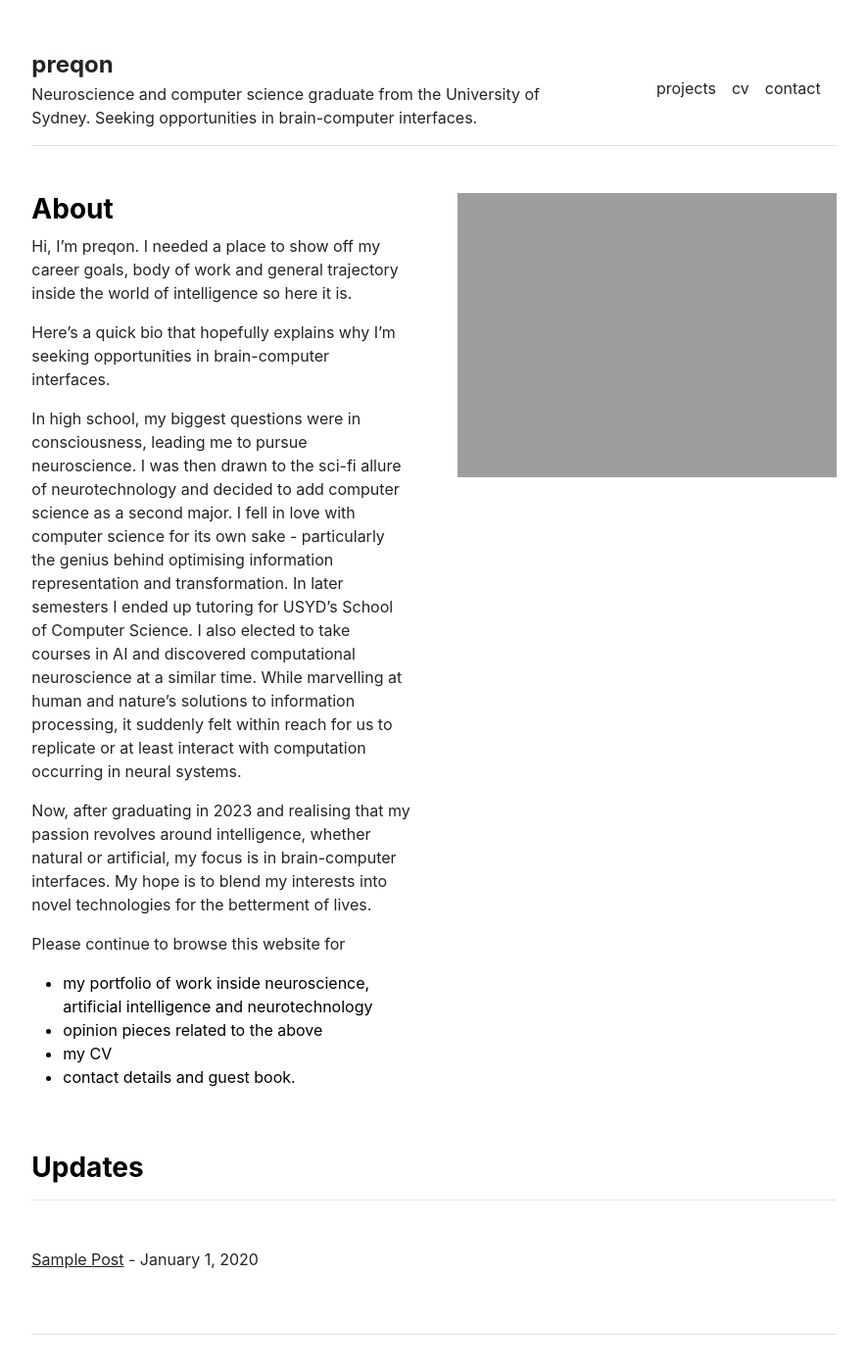
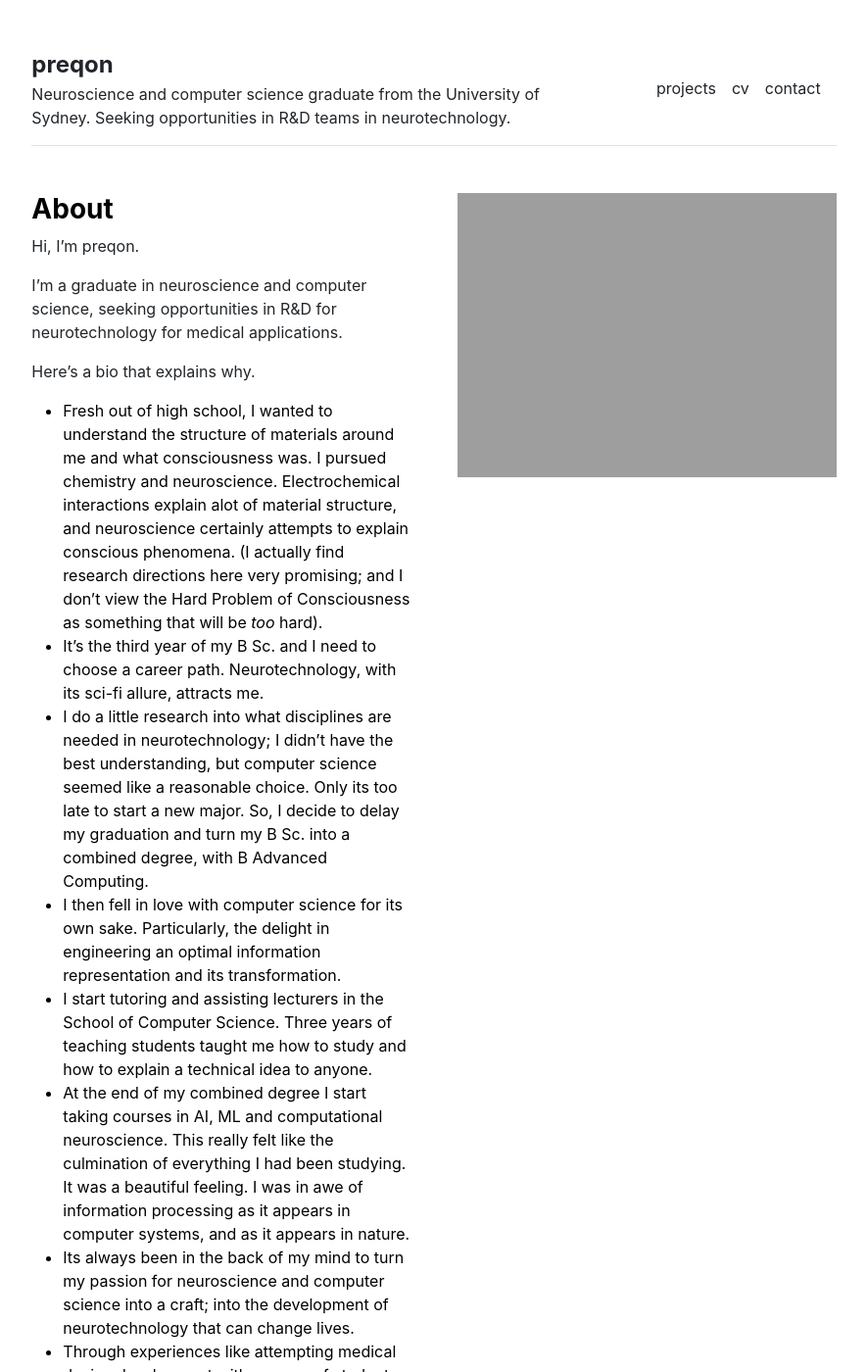
Before and after one commit to preqon/preqon.github.io, a Jekyll site: the page built from index.md, in a window 1280 px wide and 1400 px high. Shown: the whole window at 98% size, without its empty margins (197-1082 px from the left). Built offline with Jekyll 4.4.1, drawn with Linux system fonts in a browser that asks for light colours; some of the changed text lies outside the part shown.

Commit message:
update bio + about

```diff
--- a/_config.yml
+++ b/_config.yml
@@ -1,7 +1,7 @@
 title: preqon
 
 description: "Neuroscience and computer science graduate from the University of
-Sydney. Seeking opportunities in brain-computer interfaces."
+Sydney. Seeking opportunities in R&D teams in neurotechnology."
 
 url: "https://preqon.github.io" # the base hostname & protocol for your site, e.g. http://example.com
 
@@ -9,4 +9,4 @@ baseurl: "" # the subpath of your site, e.g. /blog
 
 sass:
   sass_dir: _sass
-  style: compressed # compresesd or expanded
+  style: compressed # compressed or expanded
--- a/index.md
+++ b/index.md
@@ -3,33 +3,62 @@ layout: home
 title: "Home"
 ---
 
-Hi, I'm preqon. I needed a place to show off my career goals, body of work and
-general trajectory inside the world of intelligence so here it is.
+Hi, I'm preqon.
 
-Here's a quick bio that hopefully explains why I'm seeking opportunities in
-brain-computer interfaces.
+I'm a graduate in neuroscience and computer science, seeking opportunities
+in R&D for neurotechnology for medical applications.
 
-In high school, my biggest questions were in consciousness, leading me to
-pursue neuroscience. I was then drawn to the sci-fi allure of neurotechnology
-and decided to add computer science as a second major. I fell in love
-with computer science for its own sake - particularly the genius behind
-optimising information representation and transformation. In later semesters I
-ended up tutoring for USYD's School of Computer Science. I also elected to take
-courses in AI and discovered computational neuroscience at
-a similar time.
-While marvelling at human and nature's solutions to information processing, it
-suddenly felt within reach for us to replicate or at least interact with
-computation occurring in neural systems.
+Here's a bio that explains why.
 
-Now, after graduating in 2023 and realising that my passion revolves around
-intelligence, whether natural or artificial, my focus is in brain-computer
-interfaces. My hope is to blend my interests into novel technologies for
-the betterment of lives.
+- Fresh out of high school, I wanted to understand the structure of materials
+around me and what consciousness was. I pursued chemistry and neuroscience.
+Electrochemical interactions explain alot of material structure, and neuroscience
+certainly attempts to explain conscious phenomena. (I actually find research
+directions here very promising; and I don't view the Hard Problem of
+Consciousness as something that will be *too* hard).
+- It's the third year of my B Sc. and I need to choose a career path.
+Neurotechnology, with its sci-fi allure, attracts me.
+- I do a little research into what disciplines are needed in neurotechnology;
+I didn't have the best understanding, but computer science seemed like a
+reasonable choice. Only its too late to start a new major. So, I decide to
+delay my graduation and turn my B Sc. into a combined degree, with B Advanced
+Computing.
+- I then fell in love with computer science for its own sake. Particularly,
+the delight in engineering an optimal information representation and its
+transformation.
+- I start tutoring and assisting lecturers in the School of Computer Science.
+Three years of teaching students taught me how to study and how to explain a
+technical idea to anyone.
+- At the end of my combined degree I start taking courses in AI, ML and
+computational neuroscience. This really felt like the culmination of everything
+I had been studying. It was a beautiful feeling. I was in awe of information
+processing as it appears in computer systems, and as it appears in nature.
+- Its always been in the back of my mind to turn my passion for neuroscience
+and computer science into a craft; into the development of neurotechnology that
+can change lives.
+- Through experiences like attempting medical device development with a group of
+students, interning at Emotiv, building a VR solution for concussion diagnostics
+and just getting out there and talking to industry leaders in neurotechnology,
+I've learned how much of a gap there is between shiny new devices and the needs
+that patients suffering neurological illnesses actually have.
+- My goal is to understand patient needs, and apply my domain of
+knowledge/skillset to make a functional improvement to their lives; wherever
+they need it. That way, I can turn my inherent curiosities, into a craft that
+serves people, and grow my passion for that craft.
+- I hope to write about my craft on this web site, and also show any personal
+projects.
+- I will still be reading widely (and writing) about questions
+in consciousness, neural computation, and human intelligence augmentation.
+- Much further down the line, if ever, my skill set and domain knowledge
+might let me make a contribution to general human augmentation. Though please
+note this isn't an end goal of mine; I have no end goal, beyond bringing
+given project to completion that utilises my skill set that helps people.
+
+---
 
 Please continue to browse this website for
 
-- my portfolio of work inside neuroscience, artificial
-intelligence and neurotechnology
+- my portfolio of work inside neuroscience, AI and neurotechnology
 - opinion pieces related to the above
 - my CV
 - contact details and guest book.
```
Also changed, not shown: README.md.
